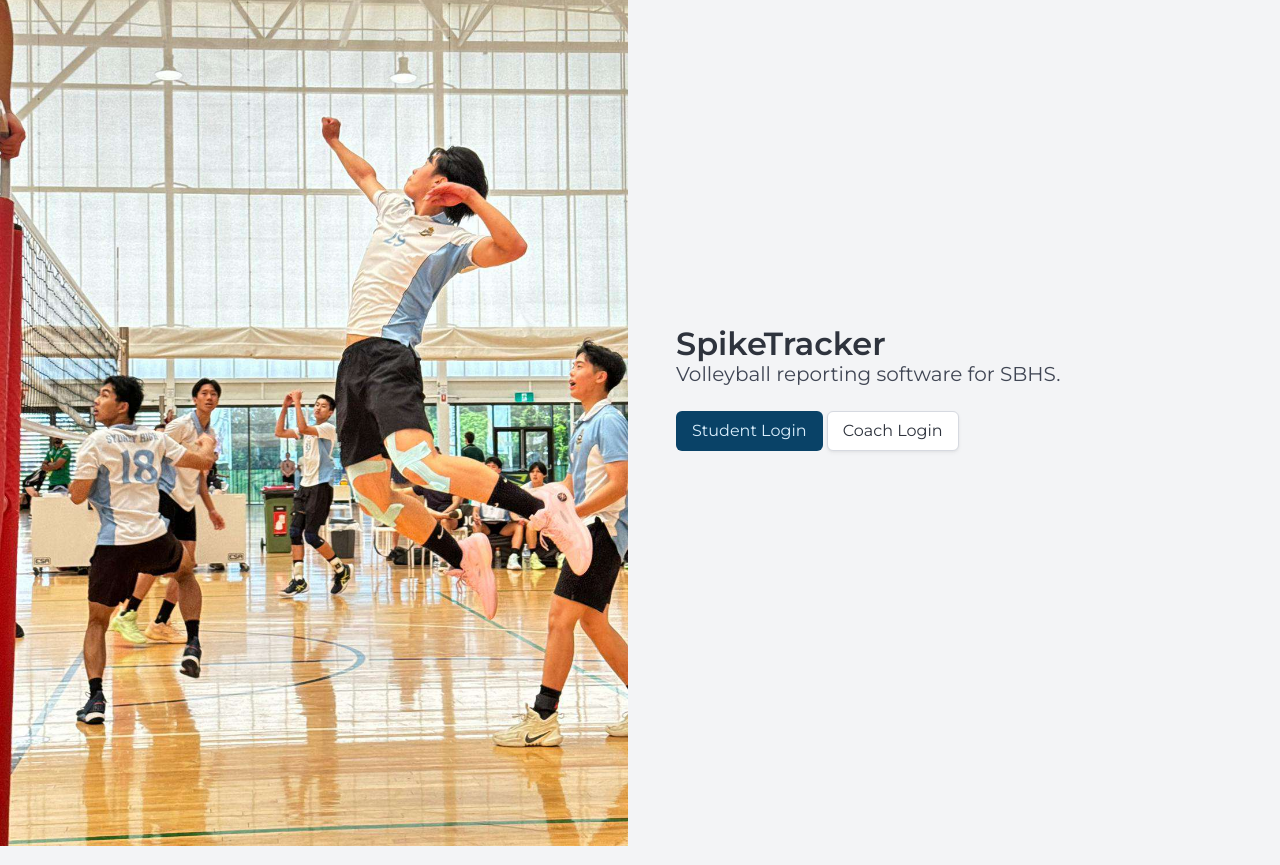
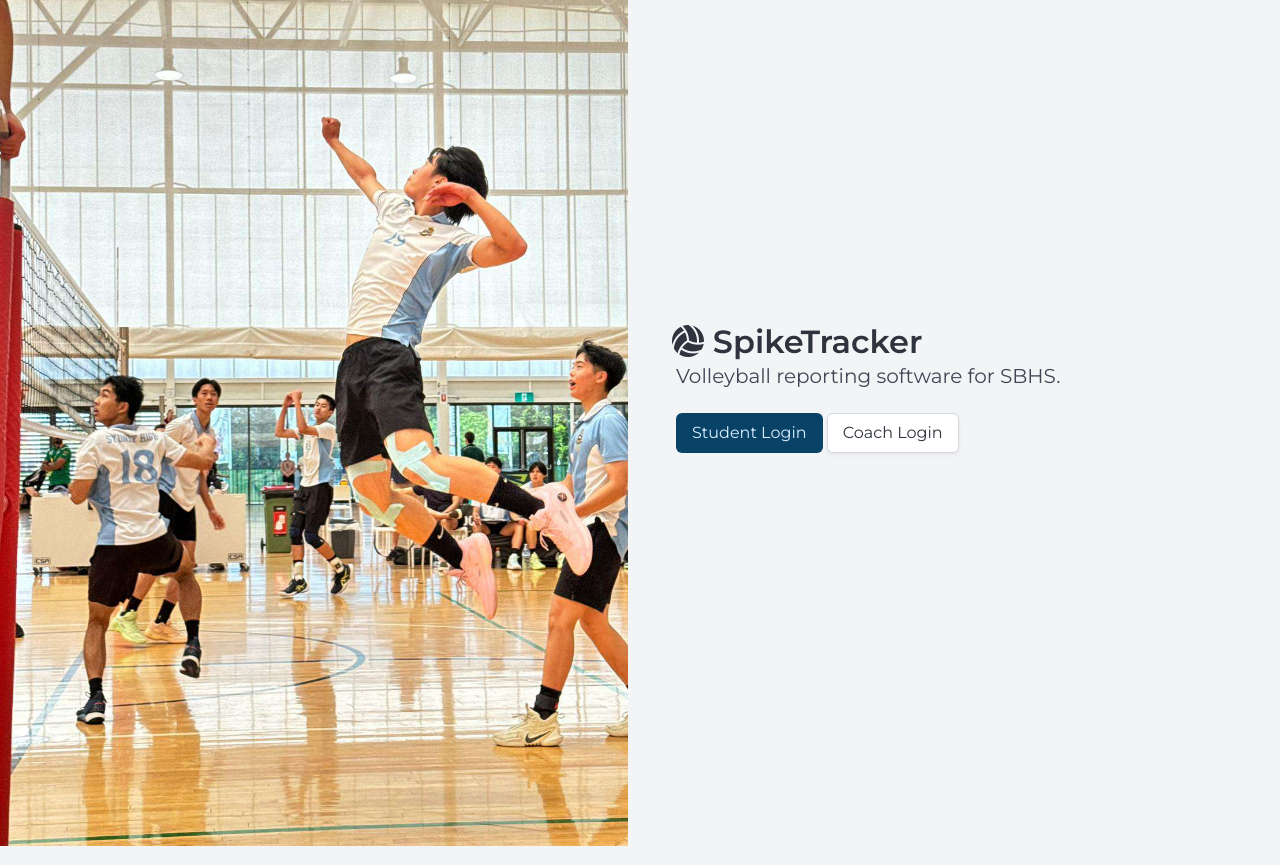
Before and after one commit to neelkarma/spiketracker, a SvelteKit app: page / in a window 1280 px wide. Built offline with nearby package versions, Linux system fonts and the light colour scheme.

Commit message:
add logo to landing page

```diff
--- a/src/routes/+page.svelte
+++ b/src/routes/+page.svelte
@@ -20,7 +20,12 @@
           {/if}
         </div>
       {/if}
-      <h1 class="title">SpikeTracker</h1>
+      <h1 class="title mb-1">
+        <span class="icon mr-1">
+          <i class="fa-solid fa-volleyball"></i>
+        </span>
+        SpikeTracker
+      </h1>
       <h5 class="subtitle">Volleyball reporting software for SBHS.</h5>
       <a href="/api/auth/login/sbhs" class="button is-primary">Student Login</a>
       <a class="button" href="/adminauth">Coach Login</a>
```
